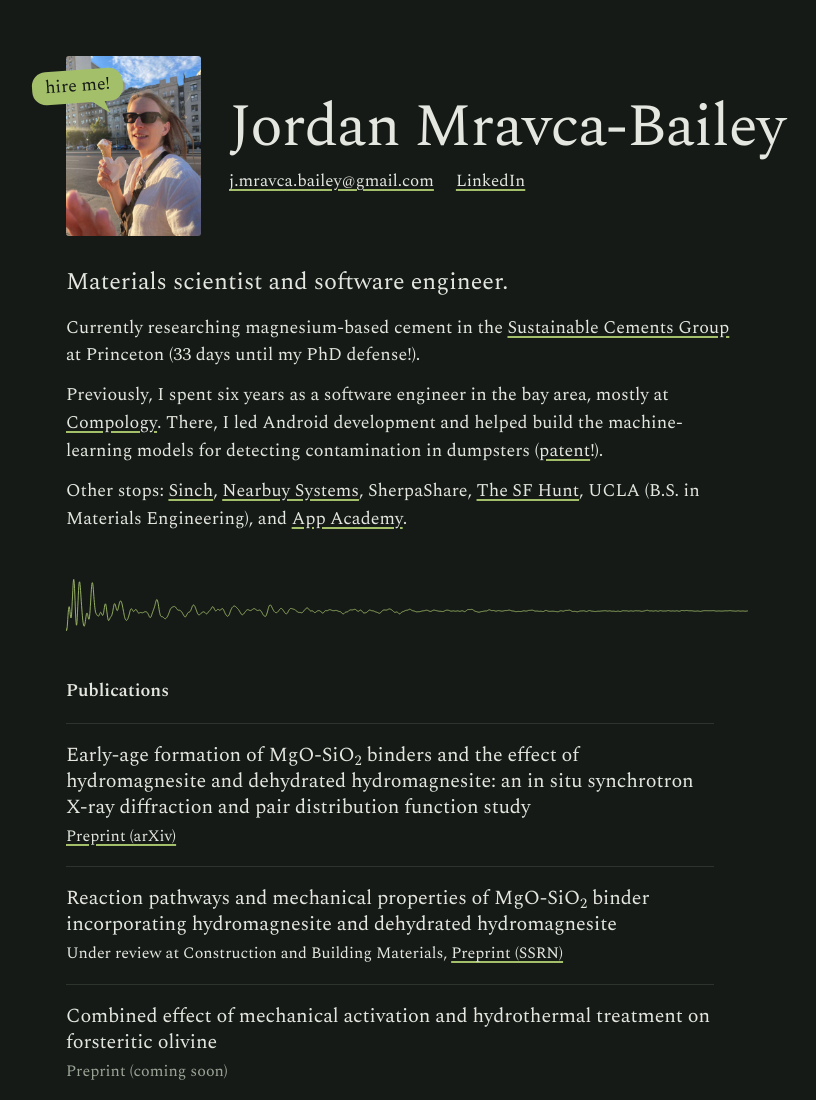
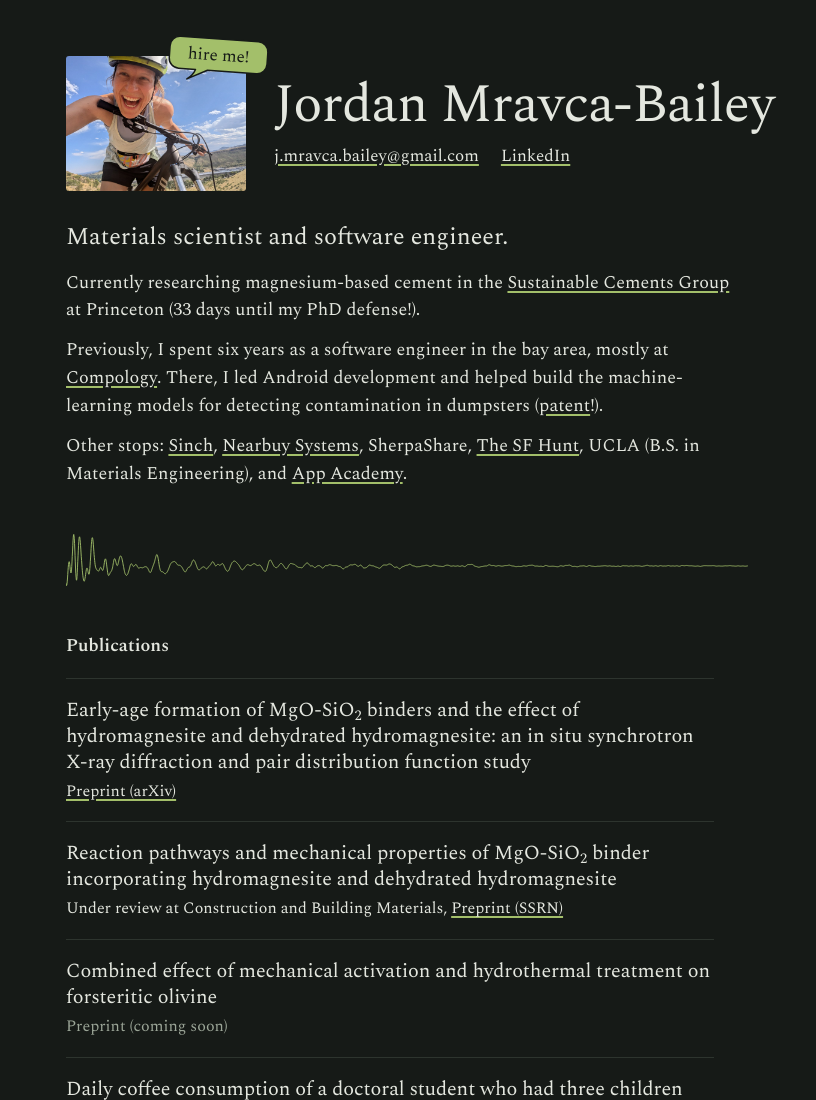
Before and after one commit to jordan-mb/jordan-mb.github.io, a plain HTML site: page index.html in a window 1280 px wide. Shown: the top 1100 px of the page, without its empty margins (210-1026 px from the left). Drawn offline with nearby package versions, Linux system fonts and the light colour scheme.

Commit message:
Swap hero photo, add speech bubble, data links
Co-Authored-By: Claude Fable 5.1 <noreply@anthropic.com>
Claude-Session: https://claude.ai/code/session_01Md2Loud73gX7XivRxiAAYn

```diff
--- a/index.html
+++ b/index.html
@@ -21,9 +21,14 @@
     <div class="name-row">
       <div class="photo-wrap">
         <figure class="photo">
-          <img src="images/jordan-icecream.jpg" alt="Jordan Mravca-Bailey with an ice cream cone on a city street at golden hour" width="768" height="1024">
+          <img src="images/jordan-bike.jpg" alt="Jordan Mravca-Bailey grinning on a mountain bike on a ridge above a valley" width="1200" height="900">
         </figure>
-        <a class="bubble" href="mailto:j.mravca.bailey@gmail.com">hire me!</a>
+        <a class="bubble" href="mailto:j.mravca.bailey@gmail.com" aria-label="hire me!">
+          <svg viewBox="0 0 100 50" aria-hidden="true" focusable="false">
+            <path d="M11 1 H89 A10 10 0 0 1 99 11 V23 A10 10 0 0 1 89 33 H40 Q30 38 20 43 Q26 39 28 33 H11 A10 10 0 0 1 1 23 V11 A10 10 0 0 1 11 1 Z"/>
+            <text x="50" y="17.5" text-anchor="middle" dominant-baseline="central">hire me!</text>
+          </svg>
+        </a>
       </div>
       <div>
         <h1>Jordan <span class="nowrap">Mravca-Bailey</span></h1>
--- a/style.css
+++ b/style.css
@@ -62,8 +62,8 @@ sub { line-height: 0; font-size: 0.72em; vertical-align: -0.25em; }
 .hero .photo {
   margin: 0;
   flex: none;
-  width: 135px;
-  height: 180px;
+  width: 180px;
+  height: 135px;
   border-radius: 3px;
   overflow: hidden;
 }
@@ -71,7 +71,7 @@ sub { line-height: 0; font-size: 0.72em; vertical-align: -0.25em; }
 
 .hero h1 {
   font-weight: 300;
-  font-size: clamp(34px, 6vw, 60px);
+  font-size: clamp(34px, 6vw, 54px);
   line-height: 1.02;
   letter-spacing: -0.015em;
   margin: 0 0 10px;
@@ -174,7 +174,7 @@ sub { line-height: 0; font-size: 0.72em; vertical-align: -0.25em; }
 @media (max-width: 820px) {
   .hero { padding-top: 36px; }
   .name-row { gap: 16px; margin-bottom: 20px; }
-  .hero .photo { width: 96px; height: 128px; }
+  .hero .photo { width: 128px; height: 96px; }
   .trace { margin: 28px 0; height: 40px; }
 }
 
@@ -189,40 +189,47 @@ sub { line-height: 0; font-size: 0.72em; vertical-align: -0.25em; }
 
 /* ---------- the speech bubble ---------- */
 
-/* Lands above-left of Jordan's head; the tail points at her mouth
-   (about 56% across, 44% down the photo). */
+/* One inline SVG: rounded box (top 2/3) plus a curved tail pointing
+   down-left at Jordan's mouth. Sits above-right of her head. */
 .bubble {
   position: absolute;
-  left: -34px;
-  top: 14px;
+  right: -22px;
+  top: -18px;
   z-index: 5;
-  padding: 5px 13px 6px;
-  border-radius: 14px;
-  background: var(--accent);
-  color: var(--bg);
-  font-size: 18px;
-  font-weight: 400;
-  line-height: 1.2;
-  white-space: nowrap;
-  text-decoration: none;
-  transform: rotate(-4deg);
+  width: 100px;
+  height: 50px;
+  display: block;
+  transform: rotate(4deg);
 }
-.bubble::after {
-  content: "";
-  position: absolute;
-  right: 16px;
-  bottom: -12px;
-  width: 0;
-  height: 0;
-  border-left: 11px solid transparent;
-  border-right: 3px solid transparent;
-  border-top: 14px solid var(--accent);
-  transform: skewX(30deg);
+.bubble svg { width: 100%; height: 100%; display: block; overflow: visible; }
+.bubble path {
+  fill: var(--accent);
+  stroke: var(--bg);
+  stroke-width: 1.5;
+  stroke-linejoin: round;
 }
-.bubble:hover { background: var(--ink); }
-.bubble:hover::after { border-top-color: var(--ink); }
+.bubble text {
+  font-family: 'Spectral', Georgia, serif;
+  font-size: 17px;
+  fill: var(--bg);
+}
+.bubble:hover path { filter: brightness(1.1); }
+
+/* ---------- small screens ---------- */
 
 @media (max-width: 820px) {
-  .bubble { font-size: 14px; padding: 3px 9px 4px; left: -12px; top: 10px; }
-  .bubble::after { right: 12px; bottom: -9px; border-top-width: 11px; border-right-width: 9px; }
+  .hero { padding-top: 36px; }
+  .name-row { gap: 16px; margin-bottom: 20px; }
+  .hero .photo { width: 128px; height: 96px; }
+  .trace { margin: 28px 0; height: 40px; }
+  .bubble { width: 78px; height: 39px; right: -4px; top: -26px; }
 }
+
+@media (prefers-reduced-motion: no-preference) {
+  .trace path {
+    stroke-dasharray: 2000;
+    stroke-dashoffset: 2000;
+    animation: draw 6s cubic-bezier(0.3, 0, 0.5, 1) forwards;
+  }
+  @keyframes draw { to { stroke-dashoffset: 0; } }
+}
```
Also changed, not shown: images/jordan-bike.jpg (added), images/jordan-icecream.jpg (deleted), images/jordan-square.jpg.
